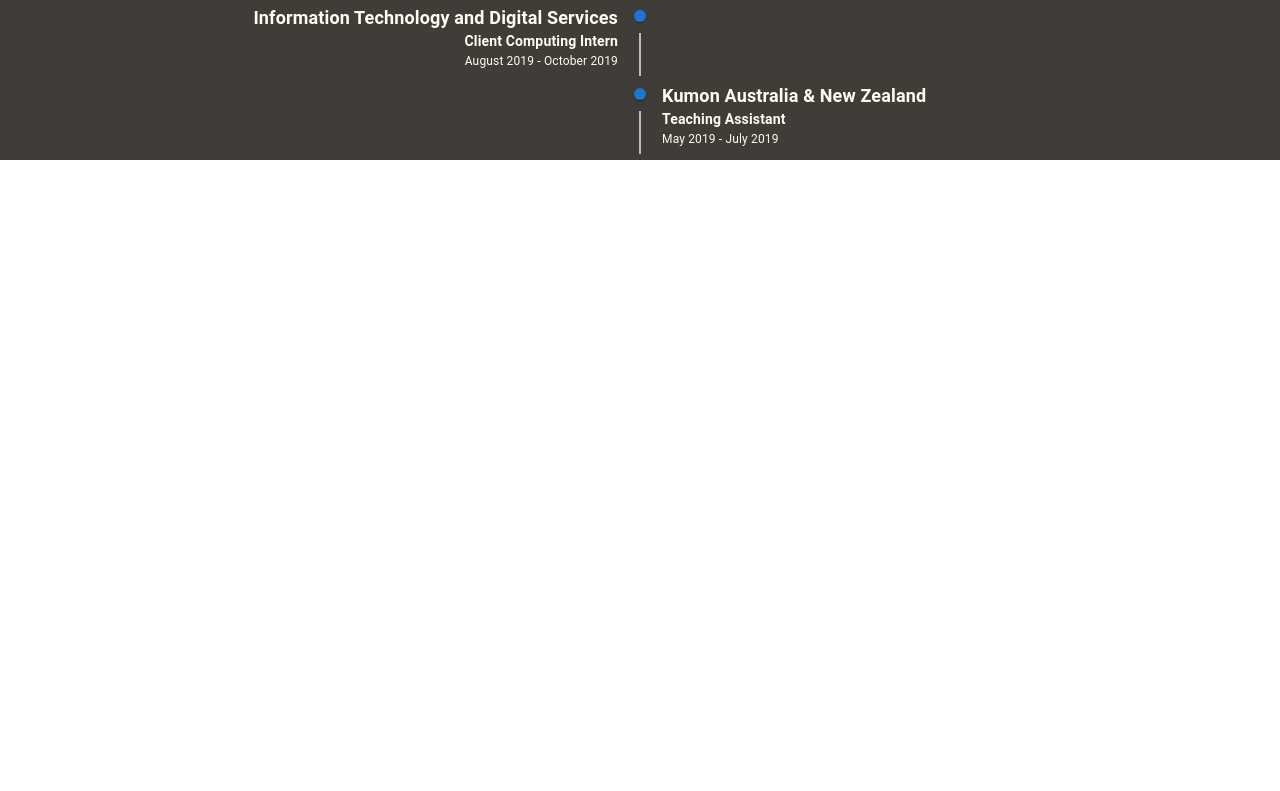
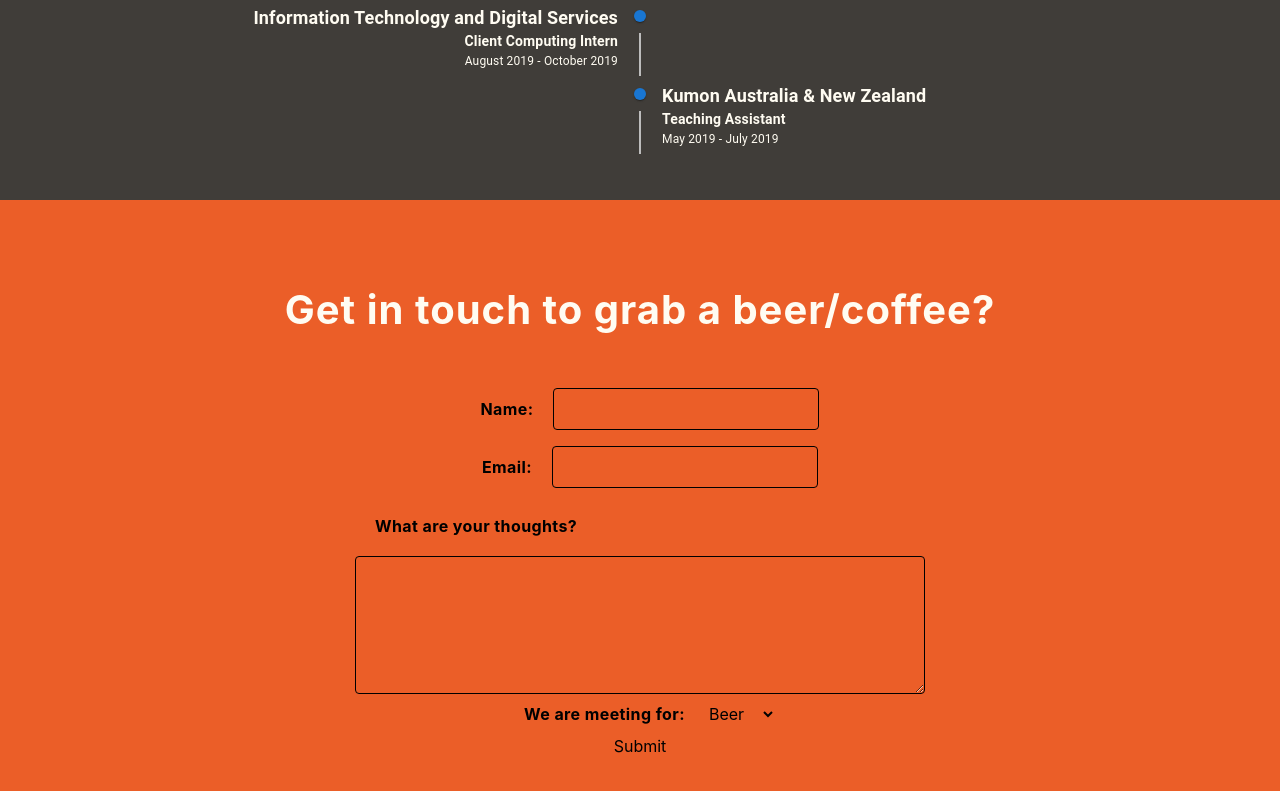
Before and after one commit to sahasunit/online_resume, a React (Create React App) app: page / in a window 1280 px wide. Shown: the part 2057-2848 px from the top of the page. Before the commit the page ends 2217 px from the top, so only its background shows below. Built offline with nearby package versions, Linux system fonts and the light colour scheme.

Commit message:
- Replaced contact page with footer page - Started working on contact idea - Code fixes

```diff
--- a/package.json
+++ b/package.json
@@ -10,9 +10,11 @@
     "@testing-library/jest-dom": "^5.16.5",
     "@testing-library/react": "^13.4.0",
     "@testing-library/user-event": "^13.5.0",
+    "lodash": "^4.17.21",
     "react": "^18.2.0",
     "react-animated-text-content": "^1.0.1",
     "react-dom": "^18.2.0",
+    "react-multi-carousel": "^2.8.2",
     "react-scripts": "5.0.1",
     "react-type-animation": "^2.1.2",
     "web-vitals": "^2.1.4"
--- a/src/App.js
+++ b/src/App.js
@@ -1,6 +1,7 @@
 import FeaturePage from "./components/FeaturePage";
 import LandingPage from "./components/LandingPage";
 import WorkExperience from "./components/WorkExperiencePage";
+import Footer from './components/Footer';
 import TechExpertise from "./components/TechExpertisePage";
 import background from "./images/second_landing_background.png";
 
@@ -17,6 +18,9 @@ const App = () => {
 				<WorkExperience />
 			</div>
 				{/* <TechExpertise /> */}
+				<div>
+					<Footer />
+				</div>
 		</div>
 	);
 };
--- a/src/components/ContactPage.js
+++ /dev/null
@@ -1,5 +0,0 @@
-import React, { useEffect, useState } from "react";
-
-const ContactPage = () => {
-
-}
--- /dev/null
+++ b/src/components/Footer.js
@@ -0,0 +1,35 @@
+import React, { useEffect, useState } from "react";
+
+const ContactPage = () => {
+    return(
+        <div class="h-screen px-40 py-20 bg-flame alig">
+            <div class="text-40 font-bold tracking-wide pb-10 text-center text-floral-white">
+                Get in touch to grab a beer/coffee?
+            </div>
+            <form class="flex flex-col items-center justify-center">
+                <div class="p-2">
+                    <label class="text-16 tracking-wide leading-5 font-bold px-5" for="name">Name:</label>
+                    <input class="bg-flame border p-2 rounded focus:border-none" type="text" id="name" name="name" />
+                </div>
+                <div class="p-2">
+                    <label class="text-16 tracking-wide leading-5 font-bold px-5" for="email">Email:</label>
+                    <input class="bg-flame border p-2 rounded" type="text" id="email" name="email" />
+                </div>
+                <div class="flex flex-col">
+                    <label class="text-16 tracking-wide leading-5 font-bold p-5" for="visitorThought">What are your thoughts?</label>
+                    <textarea class="bg-flame border p-5 rounded" id="visitorThought" name="visitorThought" rows="4" cols="50"/>
+                </div>
+                <div class="p-2">
+                    <label class="text-16 tracking-wide leading-5 font-bold px-5" for="email">We are meeting for:</label>
+                    <select class="bg-flame" id="cars">
+                        <option class="text-12 tracking-wide leading-5 font-bold px-5" value="beer">Beer</option>
+                        <option class="text-12 tracking-wide leading-5 font-bold px-5" value="coffee">Coffee</option>
+                    </select>
+                </div>
+                <input class="cursor-pointer" type="submit" value="Submit" />
+            </form>
+        </div>
+    )
+}
+
+export default ContactPage;
--- a/src/components/WorkExperiencePage.js
+++ b/src/components/WorkExperiencePage.js
@@ -52,6 +52,7 @@ const WorkExperience = () => {
       <div class="text-40 font-bold tracking-wide leading-3 py-20 text-center text-floral-white">
         Work Timeline
       </div>
+      <div class="pb-10">
       <Timeline position="alternate">
         {companies.map((company) => (
             <TimelineItem>
@@ -73,6 +74,7 @@ const WorkExperience = () => {
             </TimelineItem>
           ))}
       </Timeline>
+      </div>
     </div>
   );
 }
--- a/tailwind.config.js
+++ b/tailwind.config.js
@@ -23,7 +23,8 @@ module.exports = {
 			'pale-silver': '#CCC5B9',
 			'black-olive': '#403D39',
 			'eerie-black': '#EB5E28',
-			'white': '#FFFFFF'
+			'white': '#FFFFFF',
+			'flame': '#EB5E28',
 		  },
     extend: {},
   },
```
